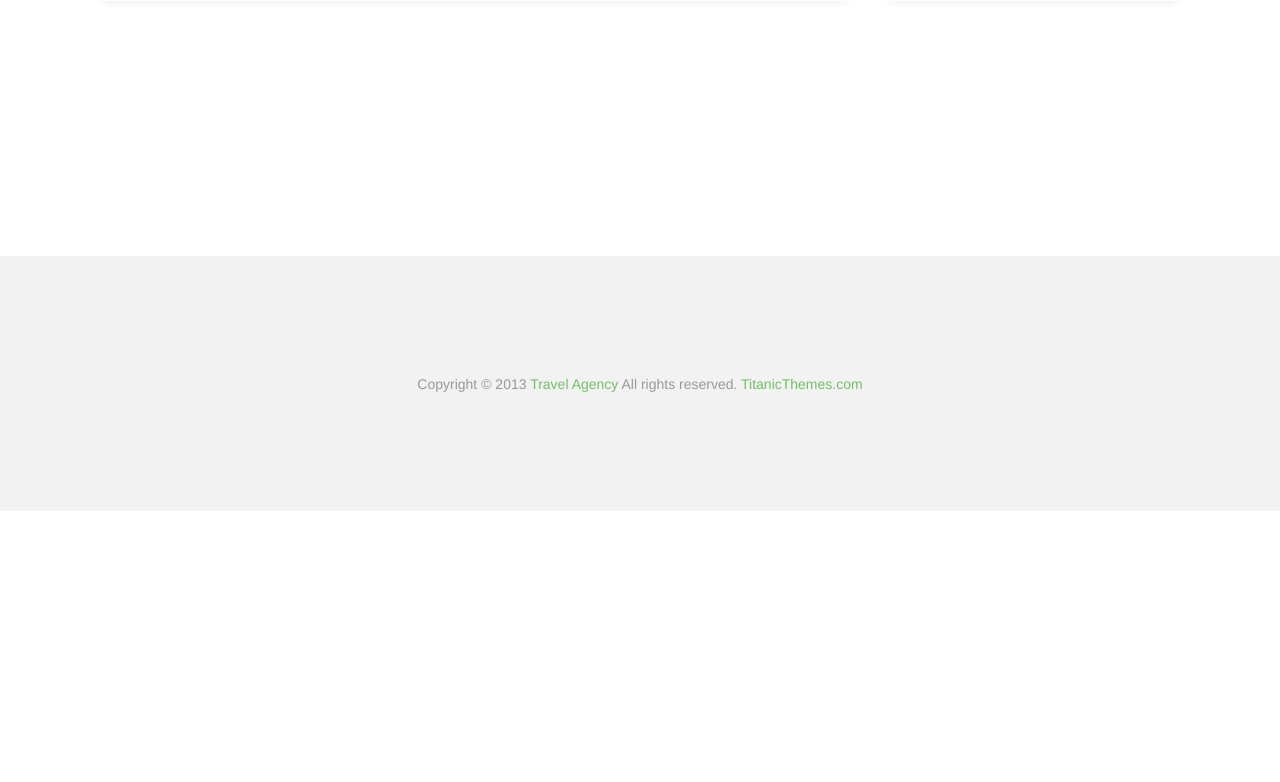
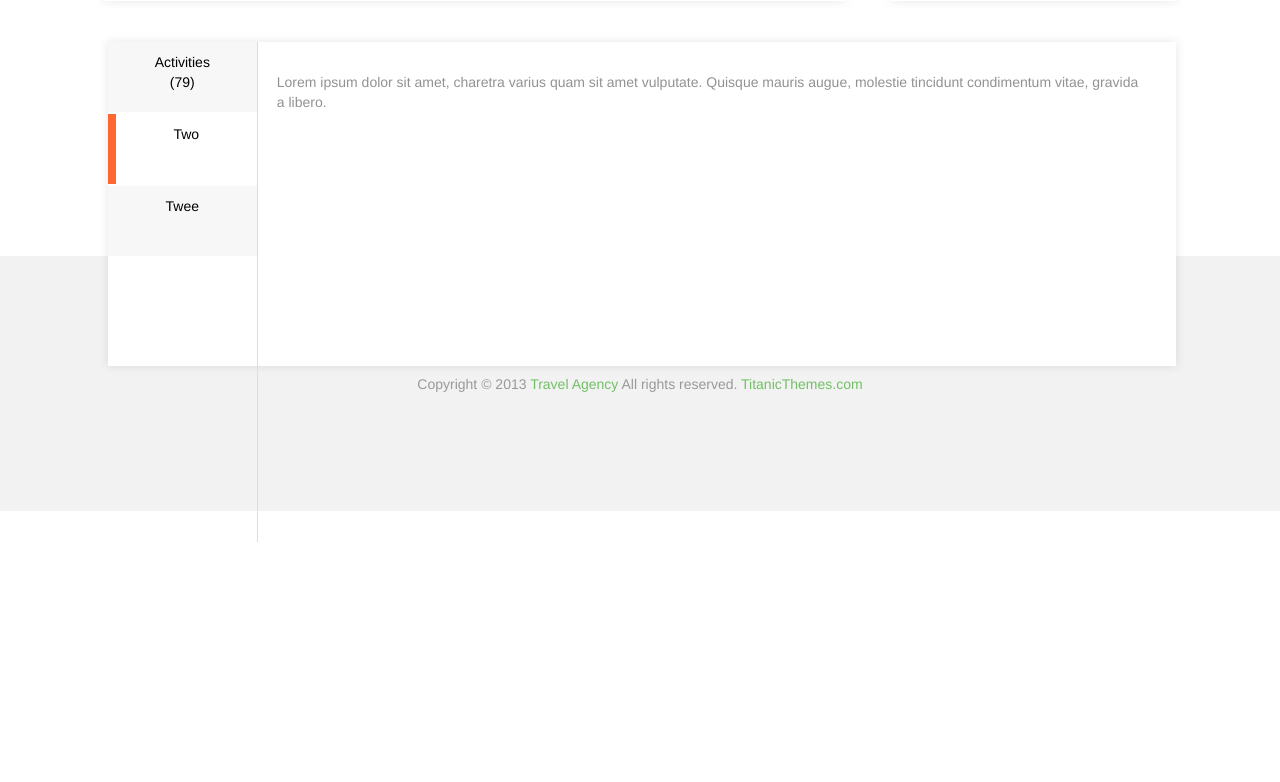
Before and after one commit to phookajoe/RG2Remote, a PHP site: page /park-landing.html in a window 1280 px wide, after a click that opens the changed part. Shown: the part 821-1603 px from the top of the page. Before the commit the page ends 1332 px from the top, so only its background shows below. Run offline with PHP 8.4, Linux system fonts and the light colour scheme; some libraries are stand-ins or nearby versions; grey boxes are pictures that could not be loaded.

Commit message:
added left panel to page

```diff
--- a/assets/css/custom.css
+++ b/assets/css/custom.css
@@ -1506,6 +1506,7 @@ a.social4b {margin:0 5px;}
 .customSelect {
 /* This is the default class that is used */
 /* Put whatever custom styles you want here */
+margin: 5% 0;
 background:url('../../images/select.png') #fff no-repeat right;
 border:2px solid #ebebeb;
 }
--- a/assets/css/mars.css
+++ b/assets/css/mars.css
@@ -1,3 +1,4 @@
+/*Colors*/
 /*Park Landing Page*/
 /* line 4, ../../sass/_park-landing.scss */
 h1.interiorTitle {
@@ -16,7 +17,18 @@ h1.interiorTitle {
   z-index: 10;
 }
 
-/* line 26, ../../sass/_park-landing.scss */
+/* line 25, ../../sass/_park-landing.scss */
+h1, h2, h3, h4, h5, h6 {
+  font-family: "Open Sans";
+  font-weight: 300;
+}
+
+/* line 29, ../../sass/_park-landing.scss */
+h3 {
+  font-size: 24px;
+}
+
+/* line 39, ../../sass/_park-landing.scss */
 div.tab-content-2-3 {
   float: left;
   height: 324px;
@@ -27,7 +39,7 @@ div.tab-content-2-3 {
   box-shadow: 0 0 10px rgba(0, 0, 0, 0.1);
 }
 
-/* line 34, ../../sass/_park-landing.scss */
+/* line 47, ../../sass/_park-landing.scss */
 div.tab-content-1-3 {
   height: 324px;
   width: 25%;
@@ -38,8 +50,15 @@ div.tab-content-1-3 {
   box-shadow: 0 0 10px rgba(0, 0, 0, 0.1);
 }
 
+/* line 55, ../../sass/_park-landing.scss */
+div.tab-content-3-3 {
+  width: 90%;
+  float: left;
+  margin-left: 4%;
+}
+
 /* Buttons for Park Landing page */
-/* line 44, ../../sass/_park-landing.scss */
+/* line 63, ../../sass/_park-landing.scss */
 .btn-search-park {
   /*color: #333333;
   background-color: #ffffff;
@@ -74,7 +93,7 @@ div.tab-content-1-3 {
   transition: .3s;
 }
 
-/* line 78, ../../sass/_park-landing.scss */
+/* line 97, ../../sass/_park-landing.scss */
 .btn-search:hover {
   /*color:#be3507;*/
   color: #ffffff;
@@ -87,3 +106,106 @@ div.tab-content-1-3 {
   background: -ms-linear-gradient(top, #e35121, #ff6633);
   background: -o-linear-gradient(top, #e35121, #ff6633);
 }
+
+/* Span */
+/* line 115, ../../sass/_park-landing.scss */
+span.blk {
+  display: block;
+}
+
+/* Links */
+/* line 121, ../../sass/_park-landing.scss */
+a.rd-more {
+  font-size: 0.875em;
+  color: #ff6633;
+  text-decoration: none;
+}
+
+/* line 126, ../../sass/_park-landing.scss */
+a.rd-more:hover {
+  text-decoration: underline;
+}
+
+/* Misc Div styles */
+/* line 133, ../../sass/_park-landing.scss */
+.rt-vrtDiv {
+  border-right: 1px solid #d7d7d7;
+}
+
+/* Images */
+/* line 139, ../../sass/_park-landing.scss */
+.parkPnlThumb {
+  width: 256px;
+  height: 120px;
+  border: 1px solid #d7d7d7;
+  background: url("/images/fall-highlights.jpg") no-repeat center center;
+  background-size: cover;
+}
+
+/* Left Tabs */
+/* line 149, ../../sass/_park-landing.scss */
+.park-tab-content {
+  width: 113%;
+  height: auto;
+  margin-left: 4%;
+  background: #ffffff;
+  padding: 30px;
+  box-shadow: 0 0 10px rgba(0, 0, 0, 0.1);
+}
+
+/* line 156, ../../sass/_park-landing.scss */
+ul.parkUlNav {
+  margin-left: 4%;
+  width: 150px;
+  height: 500px;
+}
+
+/* line 163, ../../sass/_park-landing.scss */
+.tabs-left > .nav-tabs {
+  border-bottom: 0;
+}
+
+/* line 167, ../../sass/_park-landing.scss */
+.tabs-left > .nav-tabs > li {
+  float: none;
+}
+
+/* line 171, ../../sass/_park-landing.scss */
+.tabs-left > .nav-tabs > li > a {
+  min-width: 100px;
+  height: 70px;
+  margin-right: 0;
+  margin-bottom: 3px;
+  text-align: center;
+  vertical-align: middle;
+  color: #000000;
+  background: #f7f7f7;
+}
+
+/* line 182, ../../sass/_park-landing.scss */
+.tabs-left > .nav-tabs {
+  float: left;
+  margin-right: 19px;
+  border-right: 1px solid #ddd;
+}
+
+/* line 188, ../../sass/_park-landing.scss */
+.tabs-left > .nav-tabs > li > a {
+  margin-right: -1px;
+}
+
+/* line 193, ../../sass/_park-landing.scss */
+.tabs-left > .nav-tabs > li > a:hover,
+.tabs-left > .nav-tabs > li > a:focus {
+  border-left: 8px solid #ff6633;
+}
+
+/* line 199, ../../sass/_park-landing.scss */
+.tabs-left > .nav-tabs .active > a,
+.tabs-left > .nav-tabs .active > a:hover,
+.tabs-left > .nav-tabs .active > a:focus {
+  background: #ffffff;
+  border-color: #ddd transparent #ddd #ddd;
+  border-left: 8px solid #ff6633;
+  *border-right-color: #ffffff;
+}
--- a/park-landing.html
+++ b/park-landing.html
@@ -205,67 +205,85 @@
 		    <div class="row">
 				<div class="col-md-12">
 					<div class="bs-example bs-example-tabs cstyle04">
+						<div class="tab-content-2-3">
+							<div class="col-md-12 opensans grey">
+								<div class="col-md-6 opensans grey rt-vrtDiv">
+								<h3>Park Alerts & News</h3>
+									<time>October 13, 2014</time>
+									<p class="dark">
+										A road collapse south of Page has closed US-89 until further notice.
+										<br/>
+										<a href="#" class="rd-more">More &#10095;</a>
+									</p>
+									<time>Coming up: October 08, 2014</time><br/>
+									<h4>Acrylic Course</h4>
+									<p class="dark">
+										Capture your memories in the painting class
+										<br/>
+										<a href="#" class="rd-more">More &#10095;</a>
+									</p>
+								</div>
 
-					<div class="tab-content-2-3">
-
-						<div class="col-md-4">
-						<form action="#">
-							<span class="opensans size24 slim">Contact</span>
-							<input type="text" placeholder="Name" class="form-control logpadding margtop10">
-							<input type="text" placeholder="Phone" class="form-control logpadding margtop20">
-							<input type="text" placeholder="E-mail" class="form-control logpadding margtop20">
-						</div>
-						<div class="col-md-4">
-							<textarea rows="9" class="form-control margtop10"></textarea>
-						</div>
-						<div class="col-md-4 opensans grey">
-							Address:<br/>
-							<span class="dark">
-								Stephen J. Jessen<br/>
-								2 Queen Anne Street<br/>
-								London, W1G 9LQ<br/>
-							</span>
-							<br/>
-							Phone<br/>
-							<p class="opensans size30 green xslim">1-866-599-6674</p>
-							Email<br/>
-							<a href="mailto:office@company.com" class="orange">office@company.com</a>
+								<div class="col-md-6 opensans grey">
+									<div class="parkPnlThumb"></div>
+									<h3>Fall Highlights</h3>
+									<p class="dark">
+										Explore guided tours and recommended activities in the fall season.
+									</p>
+									<button type="submit" class="btn-search-park">
+										Explore &#10095;
+									</button>
 								</div>
 							</div>
-
+						</div>
 						<div class="tab-content-1-3">
 							<div class="col-md-12">
 								<form action="#">
 									<span class="opensans size24 slim">Find Place & Activities</span>
-							<input type="option" placeholder="Name" class="form-control logpadding margtop10">
-							<input type="select" placeholder="Phone" class="form-control logpadding margtop20">
-							<button type="submit" class="btn-search-park">Explore ></button>
-						</div>
-					</div>
-
-					<!-- <div class="searchbg3">
-						<button type="submit" class="btn-search right mr20">Send Email</button>
+									<select name="" id="" class="customSelect form-control">
+									<option value="">Select Region</option>
+									</select>
+									<select name="" id="" class="customSelect form-control">
+									<option value="">Select Activity</option>
+									</select>
+									<button type="submit" class="btn-search-park">Explore &#10095;</button>
 								</form>
-					</div> -->
-
 							</div>
 						</div>
 					</div>
 				</div>
+		    </div>
+			<div class="row">
 
+			    <!-- <div class="tab-content-3-3"> -->
 
+				    <div class="col-md-10">
 
-		<!-- <div class="lastminutecontact lcfix">
-			<div class="container lmc">
-				<img src="images/rating-4.png" alt=""/><br/>
-				LAST MINUTE: <b>Barcelona</b> - 2 nights - Flight+4* Hotel, Dep 27h Aug from $209/person<br/>
-				<form action="details.html" >
-					<button class="btn iosbtn" type="submit">Read more</button>
-				</form>
+				      <!-- tabs left -->
+				      <div class="tabbable tabs-left">
+				        <ul class="nav nav-tabs parkUlNav">
+				          <li><a href="#a" data-toggle="tab">Activities<br/><span>(79)</span></a></li>
+				          <li class="active"><a href="#b" data-toggle="tab">Two</a></li>
+				          <li><a href="#c" data-toggle="tab">Twee</a></li>
+				        </ul>
+				        <div class="tab-content park-tab-content">
+				         <div class="tab-pane active" id="a">Lorem ipsum dolor sit amet, charetra varius quam sit amet vulputate.
+				         Quisque mauris augue, molestie tincidunt condimentum vitae, gravida a libero.</div>
+				         <div class="tab-pane" id="b">Secondo sed ac orci quis tortor imperdiet venenatis. Duis elementum auctor accumsan.
+				         Aliquam in felis sit amet augue.</div>
+				         <div class="tab-pane" id="c">Thirdamuno, ipsum dolor sit amet, consectetur adipiscing elit. Duis pharetra varius quam sit amet vulputate.
+				         Quisque mauris augue, molestie tincidunt condimentum vitae. </div>
 				        </div>
 				      </div>
- -->
+				      <!-- /tabs -->
 
+				    </div>
+
+			    <!-- </div> -->
+
+		    </div>
+
+		</div>
 
 
 		<!-- FOOTER -->
```
Also changed, not shown: images/fall-highlights.jpg (added). Lines whose indentation alone changed are shown as unchanged.
